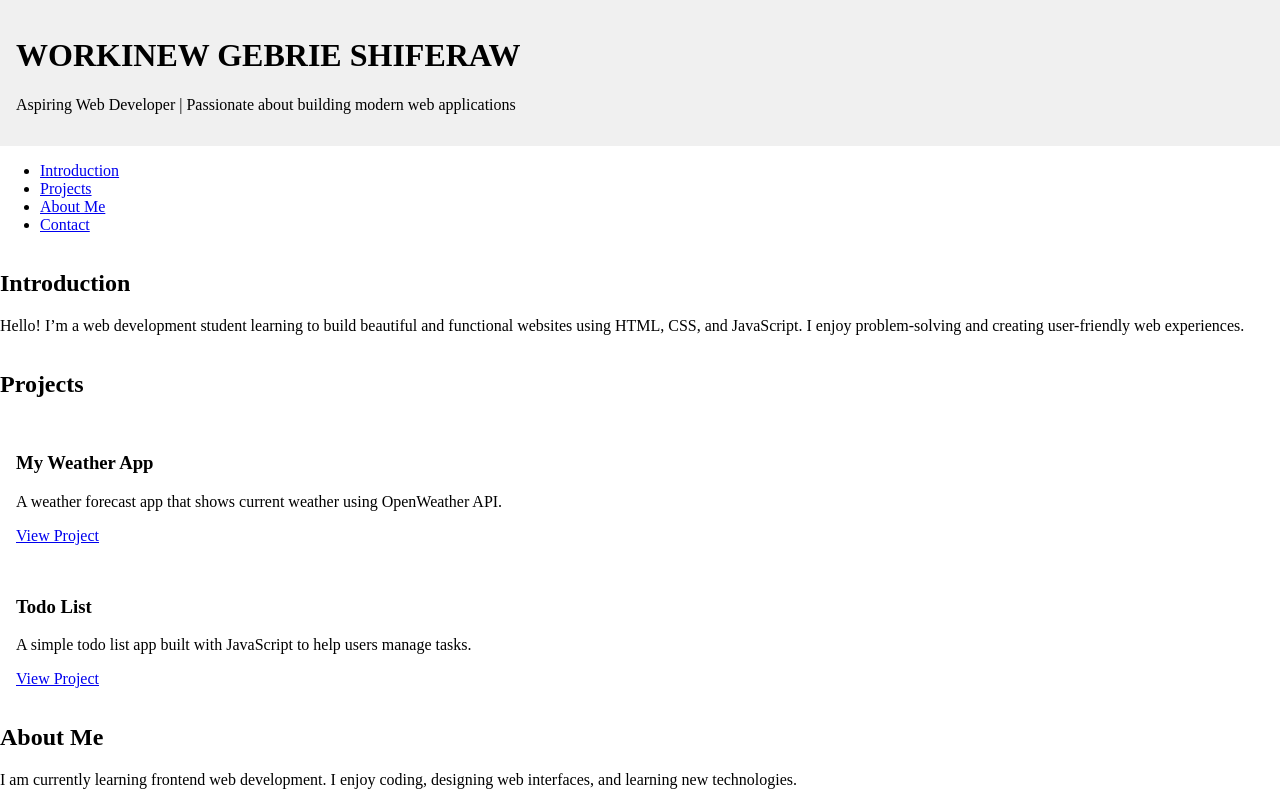
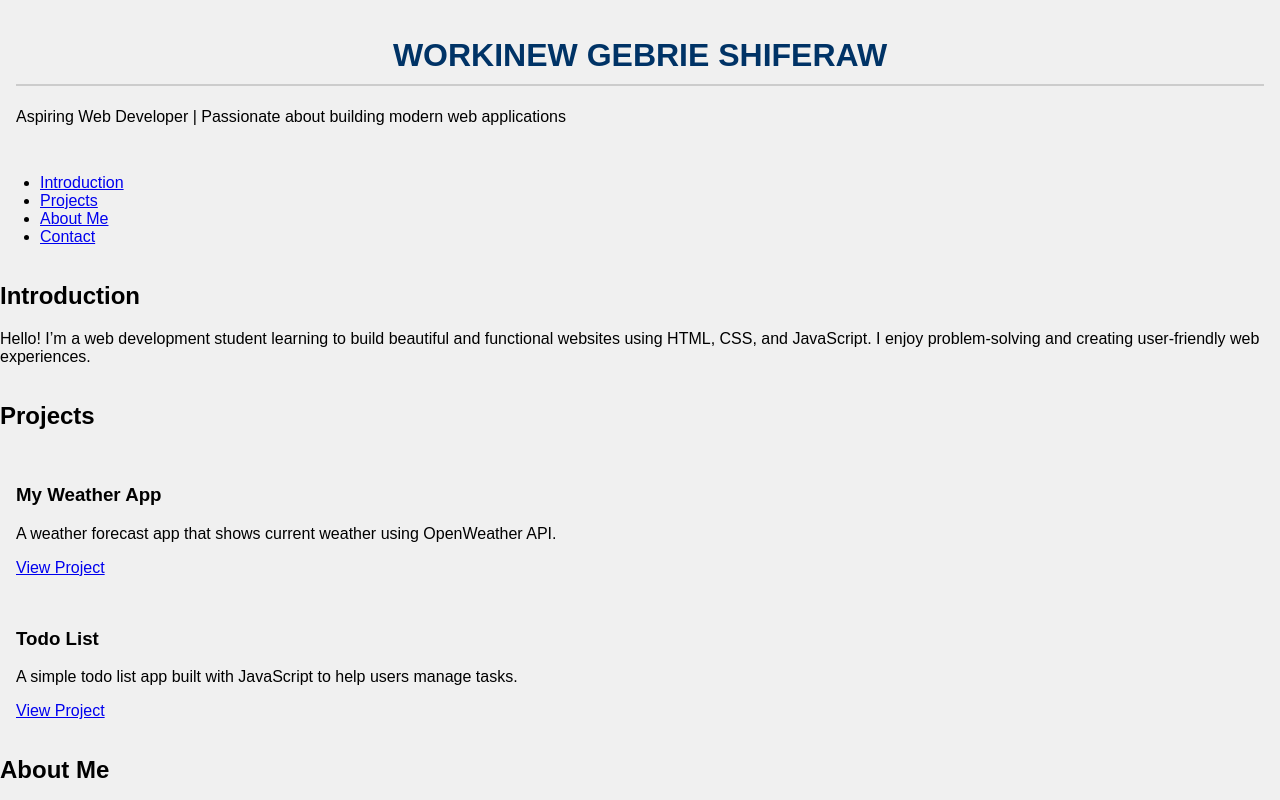
Before and after one commit to workinewgebrie/alx_html_css, a plain HTML site: page css_basic/index.html in a window 1280 px wide. Shown: the top 800 px of the page. Drawn offline with Linux system fonts and the light colour scheme.

Commit message:
Customize styles and update base.css for styling task

```diff
--- a/css_basic/base.css
+++ b/css_basic/base.css
@@ -4,6 +4,9 @@ body {
   flex-direction: column; /* stack header, main, footer vertically */
   height: 100vh; /* full viewport height */
   margin: 0; /* remove default margin */
+  background-color: #f0f0f0;
+  font-family: Arial, sans-serif;
+}
 }
 
 main {
@@ -35,3 +38,15 @@ header, footer {
   background-color: #f0f0f0;
   box-sizing: border-box;
 }
+rticle p {
+  background-color: #fff;
+  border-left: 4px solid #003366;
+  padding: 10px;
+  margin: 10px 0;
+}
+h1 {
+  color: #003366;
+  text-align: center;
+  border-bottom: 2px solid #ccc;
+  padding-bottom: 10px;
+}
--- a/css_basic/styles.css
+++ b/css_basic/styles.css
@@ -4,8 +4,15 @@ body {
   flex-direction: column; /* stack header, main, footer vertically */
   height: 100vh; /* full viewport height */
   margin: 0; /* remove default margin */
+   background-color: #f0f0f0;
+  font-family: Arial, sans-serif;
 }
-
+h1 {
+  color: #003366;
+  text-align: center;
+  border-bottom: 2px solid #ccc;
+  padding-bottom: 10px;
+}
 main {
   display: flex;
   flex-direction: row; /* place article and aside side-by-side */
@@ -35,3 +42,9 @@ header, footer {
   background-color: #f0f0f0;
   box-sizing: border-box;
 }
+rticle p {
+  background-color: #fff;
+  border-left: 4px solid #003366;
+  padding: 10px;
+  margin: 10px 0;
+}
```
